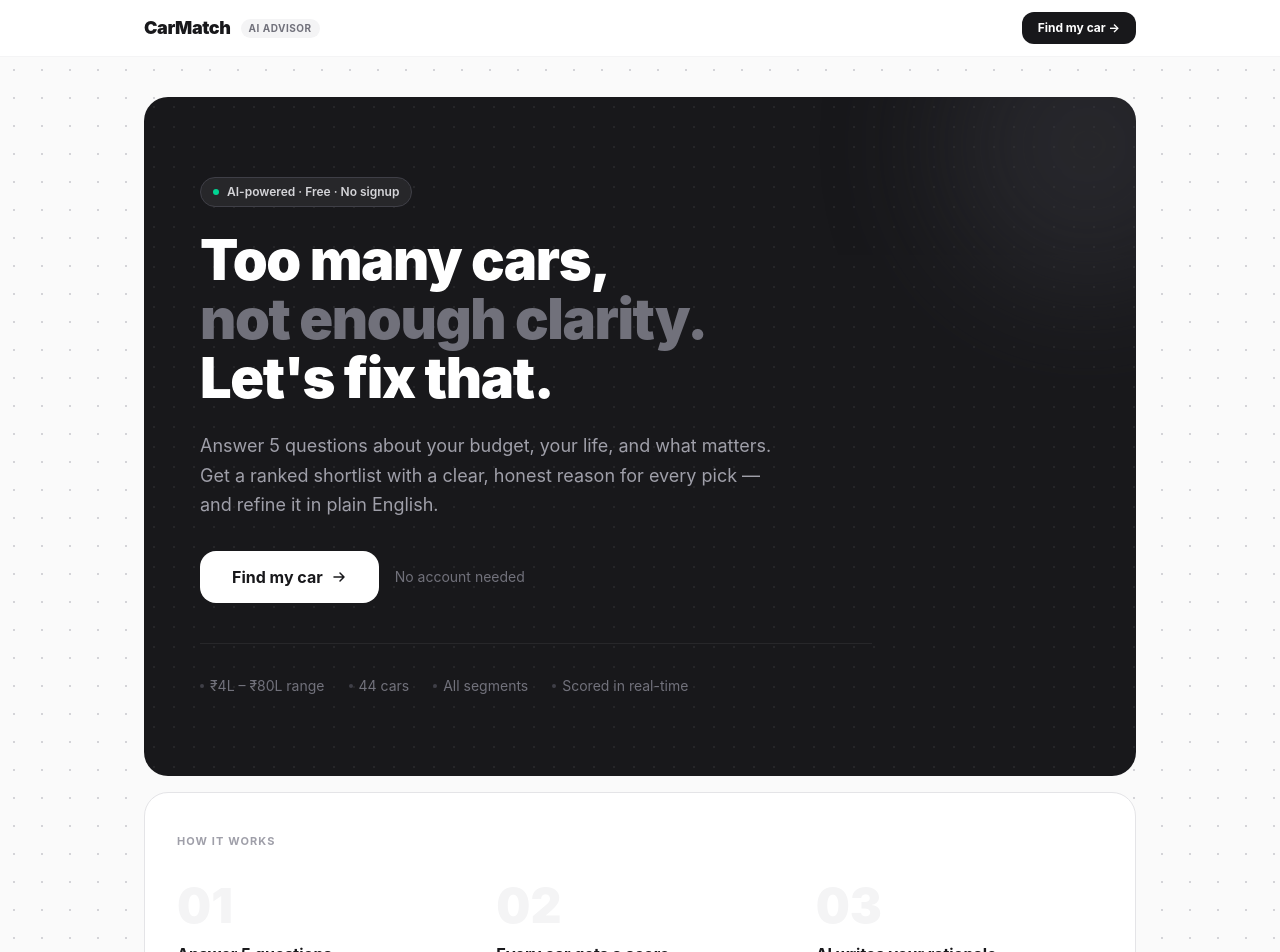
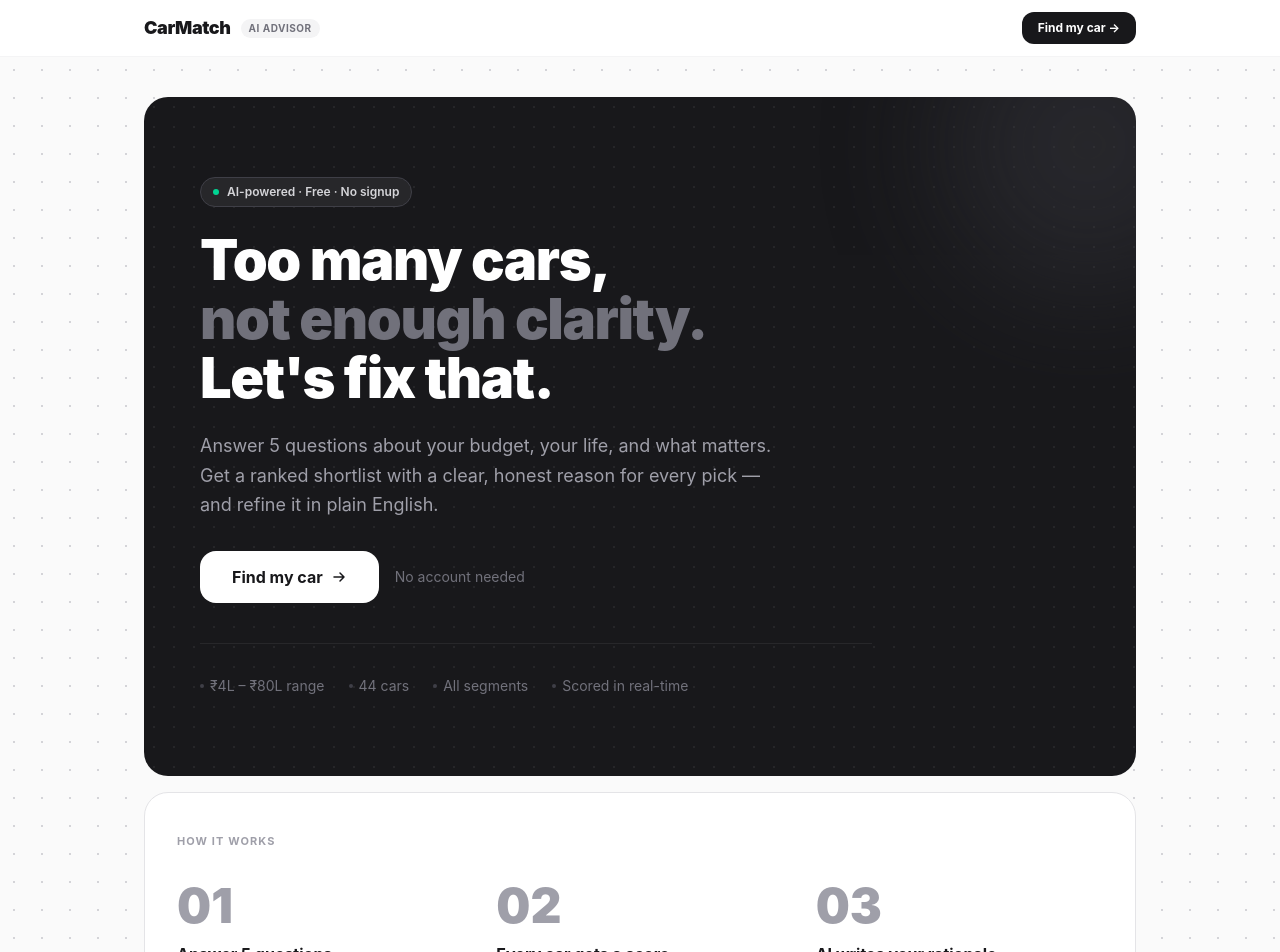
Before and after one commit to Manish310802/Car-Dekho-Assignment--Frontend, a React (Vite) app: page / in a window 1280 px wide. Shown: the top 952 px of the page. Built offline with nearby package versions, Linux system fonts and the light colour scheme.

Commit message:
fixed color issue

```diff
--- a/src/pages/Landing.tsx
+++ b/src/pages/Landing.tsx
@@ -93,7 +93,7 @@ export function Landing() {
         <div className="mt-8 grid gap-8 sm:grid-cols-3">
           {HOW.map((step) => (
             <div key={step.n} className="relative">
-              <div className="text-5xl font-black text-zinc-100">{step.n}</div>
+              <div className="text-5xl font-black text-zinc-400">{step.n}</div>
               <h3 className="mt-3 text-base font-bold text-zinc-900">{step.title}</h3>
               <p className="mt-1 text-sm leading-relaxed text-zinc-500">{step.body}</p>
             </div>
```
